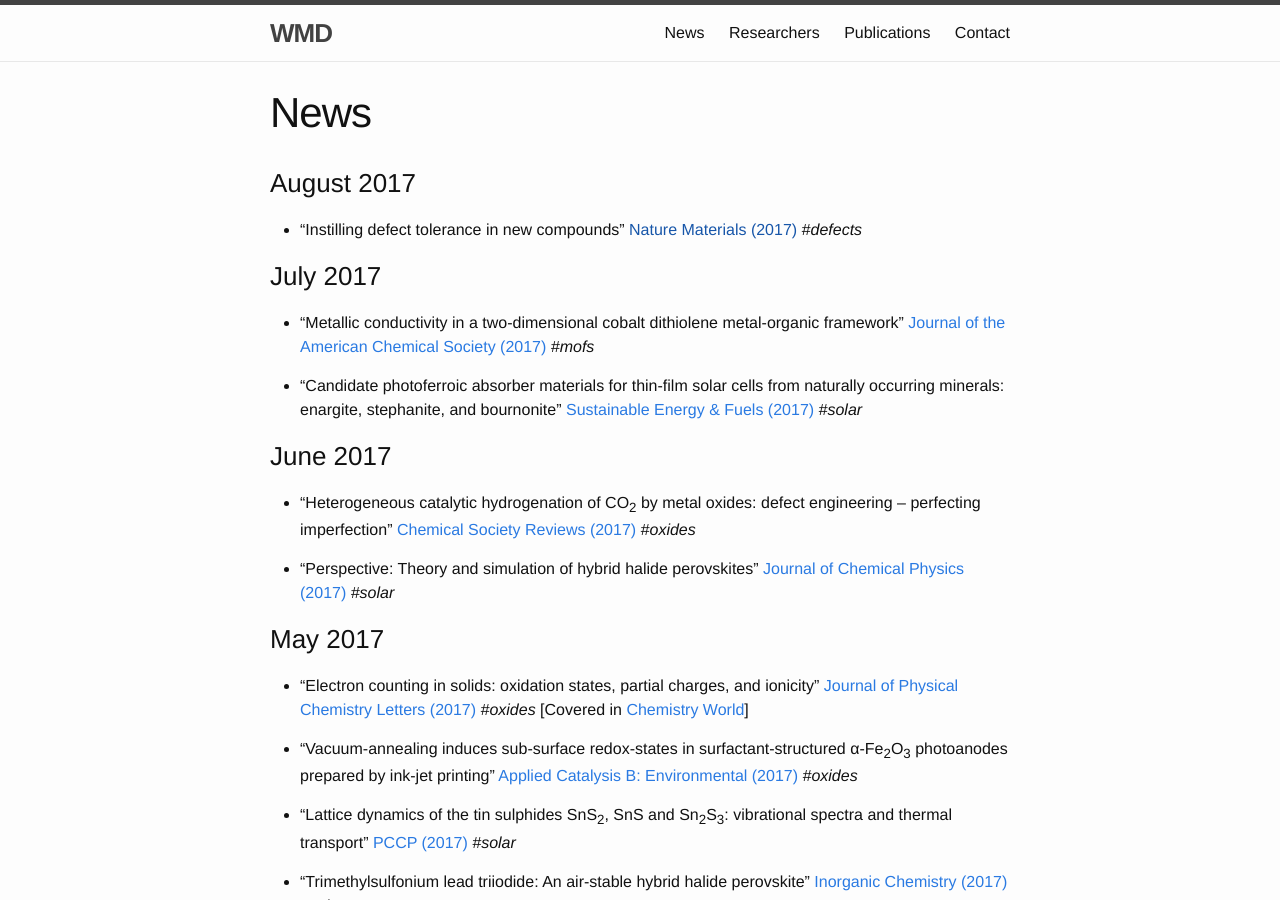
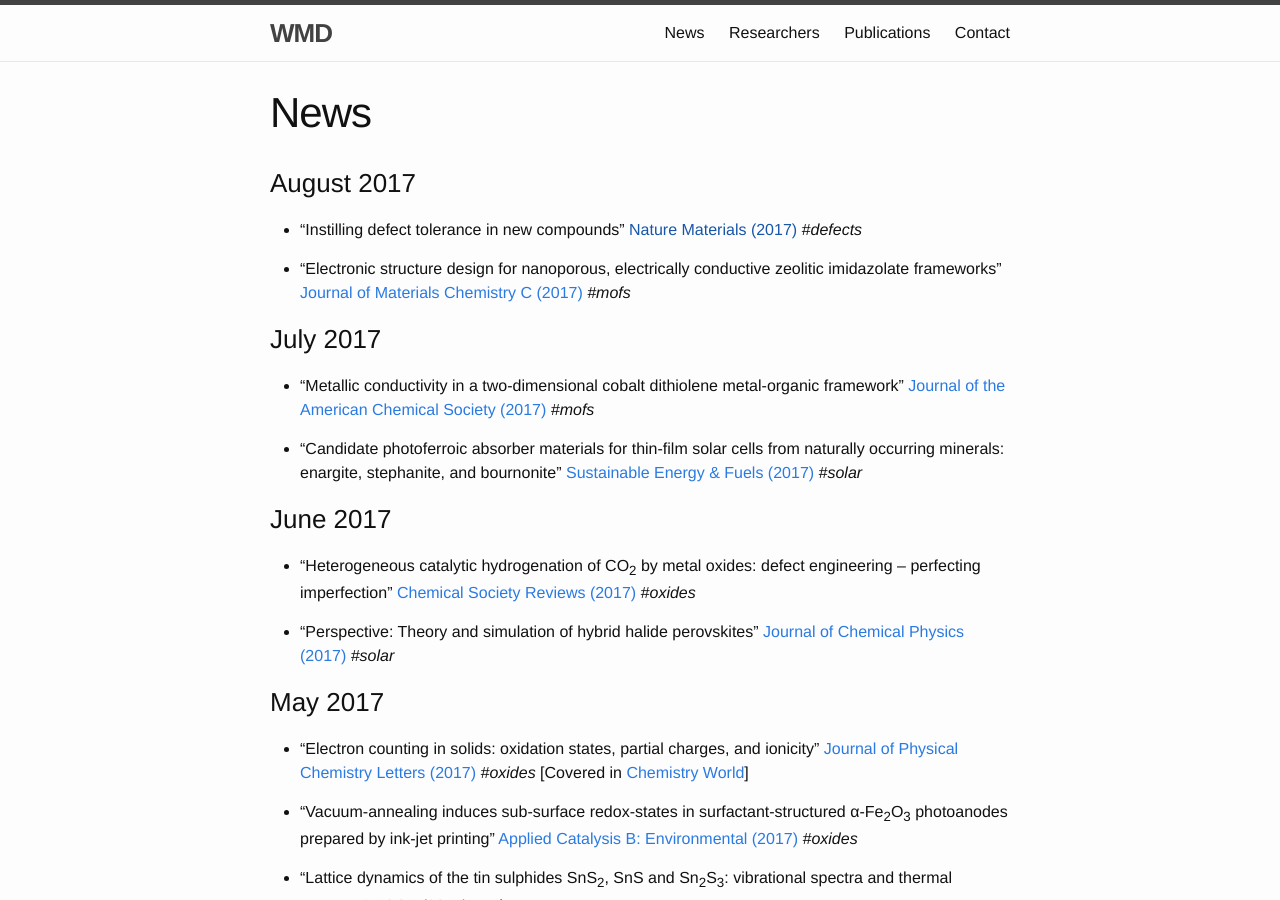
Before and after one commit to WMD-group/WMD-group.github.io, a Jekyll site: the page built from a_news.md, in a window 1280 px wide and 900 px high. Built offline with Jekyll 4.4.1, drawn with Linux system fonts in a browser that asks for light colours.

Commit message:
Keith's latest on conductive Co ZIFs

```diff
--- a/a_news.md
+++ b/a_news.md
@@ -8,6 +8,9 @@ permalink: /news/
 
 * "Instilling defect tolerance in new compounds" [Nature Materials (2017)]()
 *#defects*
+
+* "Electronic structure design for nanoporous, electrically conductive zeolitic imidazolate frameworks" [Journal of Materials Chemistry C (2017)](http://pubs.rsc.org/en/Content/ArticleLanding/2017/TC/C7TC03150E)
+*#mofs*
 
 ### July 2017
 
```
